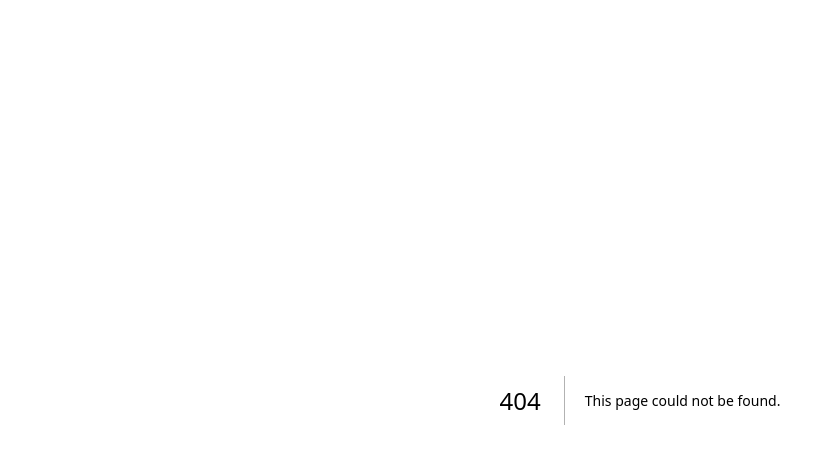
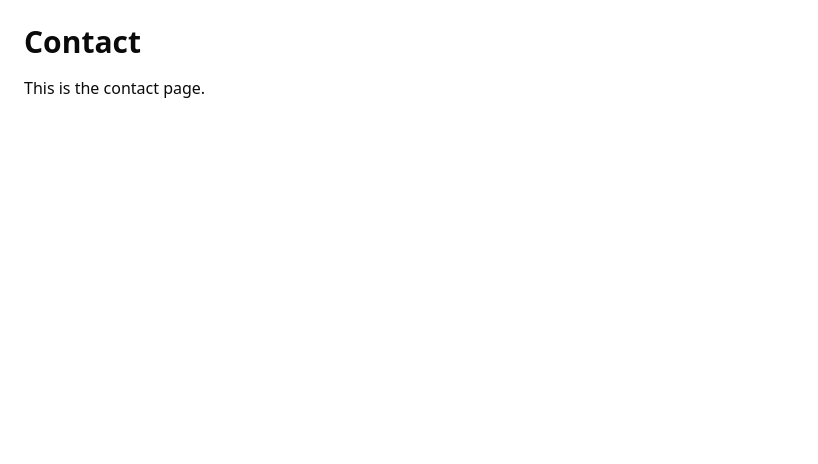
Before and after one commit to MChandra111/CreativePortfolioWebsite, a Next.js app in the folder porfolio/: page /music in a window 1280 px wide. Before the commit this address had no page. Shown: the top 464 px of the page, without its empty margins (0-818 px from the left). Built offline with nearby package versions, Linux system fonts and the light colour scheme.

Commit message:
fixed name

```diff
--- a/porfolio/app/layout.tsx
+++ b/porfolio/app/layout.tsx
@@ -1,7 +1,7 @@
 import type { Metadata } from "next";
 import { Geist, Geist_Mono } from "next/font/google";
 import "./globals.css";
-import Navbar from "@/components/Navbar";
+//import Navbar from "@/components/Navbar";
 
 const geistSans = Geist({
   variable: "--font-geist-sans",
--- /dev/null
+++ b/porfolio/app/music/page.tsx
@@ -0,0 +1,10 @@
+import React from "react";
+
+export default function Contact() {
+  return (
+    <main className="container mx-auto p-6">
+      <h1 className="text-3xl font-bold">Contact</h1>
+      <p className="mt-4">This is the contact page.</p>
+    </main>
+  );
+}
--- a/porfolio/app/page.tsx
+++ b/porfolio/app/page.tsx
@@ -27,7 +27,7 @@ export default function Home() {
           colors={['#c084fc', '#f472b6', '#38bdf8']}
         >
           <div style={{ padding: '2em' }}>
-            <p className="text-3xl font-bold text-[#FFFFE7]">Mahesh's Portfolio</p>
+            <p className="text-3xl font-bold text-[#FFFFE7]">Maheshwar Chandra Portfolio</p>
           </div>
         </BorderGlow>
       </div>
```
Also changed, not shown: porfolio/app/blog/page.tsx (renamed from porfolio/app/contact/page.tsx), porfolio/app/photography/page.tsx (renamed from porfolio/app/photo/page.tsx), porfolio/app/software/page.tsx (renamed from porfolio/app/about/page.tsx).
